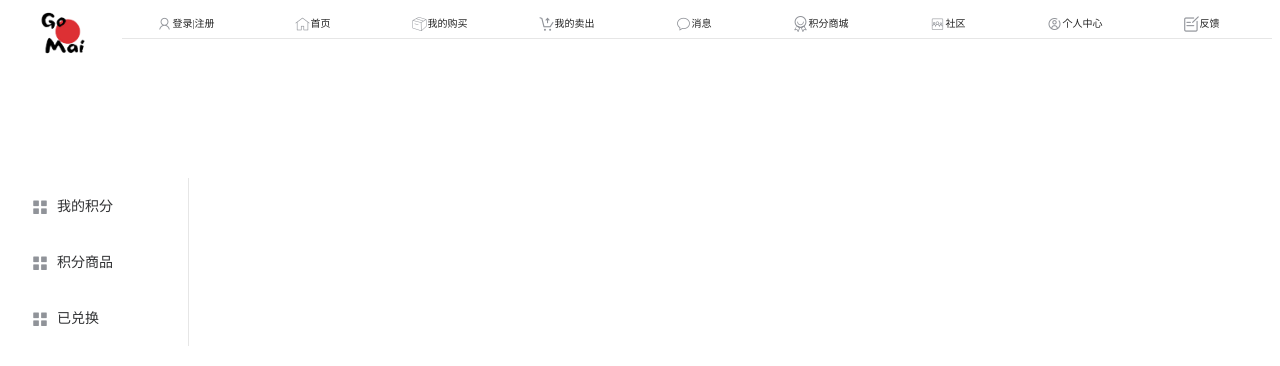
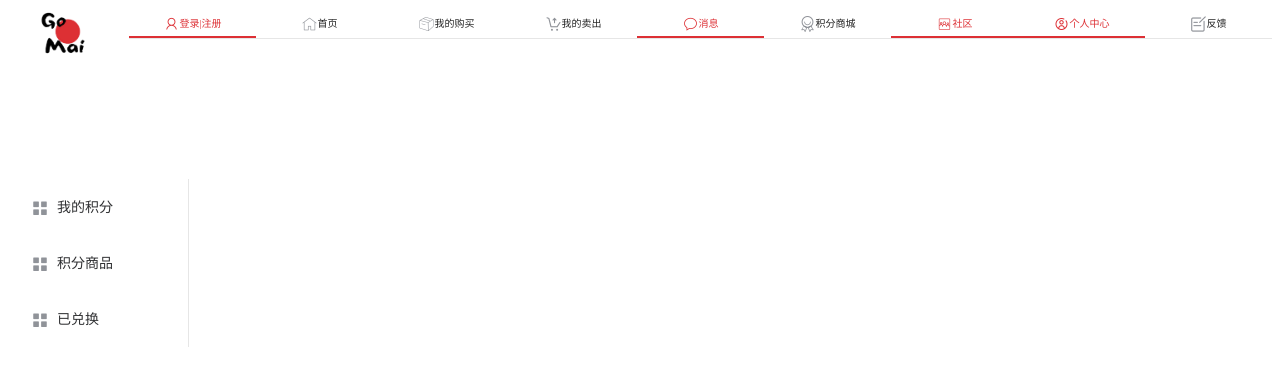
Before and after one commit to mao-xm/cutp, a Vue app: page /in_index in a window 1280 px wide. Shown: the top 366 px of the page. Built offline with nearby package versions, Linux system fonts and the light colour scheme.

Commit message:
修改路由

```diff
--- a/src/components/NavMenu.vue
+++ b/src/components/NavMenu.vue
@@ -26,14 +26,14 @@
   data () {
       return {
         navList: [
-          {name: '/', navItem: '登录|注册',icon:'iconfont icon-denglu'},
-          {name: '/', navItem: '首页',icon:'iconfont icon-shouye'},
-          {name: '/', navItem: '我的购买',icon:'iconfont icon-yigoumai'},
+          {name: '', navItem: '登录|注册',icon:'iconfont icon-denglu'},
+          {name: '/Home', navItem: '首页',icon:'iconfont icon-shouye'},
+          {name: '/buyOrder', navItem: '我的购买',icon:'iconfont icon-yigoumai'},
           {name: '/mySale', navItem: '我的卖出',icon:'iconfont icon-maichu'},
-          {name: '/', navItem: '消息',icon:'iconfont icon-icon--'},
+          {name: '', navItem: '消息',icon:'iconfont icon-icon--'},
           {name: '/in_index', navItem: '积分商城',icon:'iconfont icon-ziyuan'},
-          {name: '/', navItem: '社区',icon:'iconfont icon-shequ'},
-          {name: '/', navItem: '个人中心',icon:'iconfont icon-icon-'},
+          {name: '', navItem: '社区',icon:'iconfont icon-shequ'},
+          {name: '', navItem: '个人中心',icon:'iconfont icon-icon-'},
           {name: '/soft_pf', navItem: '反馈',icon:'iconfont icon-fankui'}
         ],
        url: '../assets/logo.png',
@@ -55,7 +55,7 @@
    background-color: white !important;
 } */
 .el-menu1{
-height:30px !important;float:right;width:1150px;}
+height:30px !important;float:right;width:1143px;}
 .el-menu2{
 font-size:10px;height:30px !important;
 line-height:30px !important;width:127px;
@@ -69,12 +69,6 @@
   background-color: white !important;
   /* color:#dd3035; */
 }
-#box{
-  float:left;
-  width:100%;
-  height:50px;
-  position:relative;
-}
 
 
 /* .ap{
--- a/src/router/index.js
+++ b/src/router/index.js
@@ -8,7 +8,8 @@
 import al_exchange from '@/views/integral/al_exchange'
 import mySale from '@/views/mySale/Index'
 import publishIndex from '@/views/mySale/publish/PublishIndex'
-
+import buyOrder from '@/views/buyOrder/Index'
+import saleOrderIndex from '@/views/mySale/SaleOrder/Index'
 Vue.use(Router)
 
 export default new Router({
@@ -28,6 +29,10 @@
       path: '/soft_pf',
       name: 'soft_pf',
       component: soft_pf},
+      {
+        path: '/buyOrder',
+        name: 'buyOrder',
+        component: buyOrder},
     {
       path: '/in_index',
       name: 'in_index',
@@ -62,8 +67,8 @@
             component: publishIndex
           },
           {
-            path: '/integral_good',
-            name: 'integral_good',
-            component: integral_good
-           } ]}
+            path: '/mySaleleOrderIndex',
+            name: 'saleOrderIndex',
+            component: saleOrderIndex
+           }]}
           ]})
```
